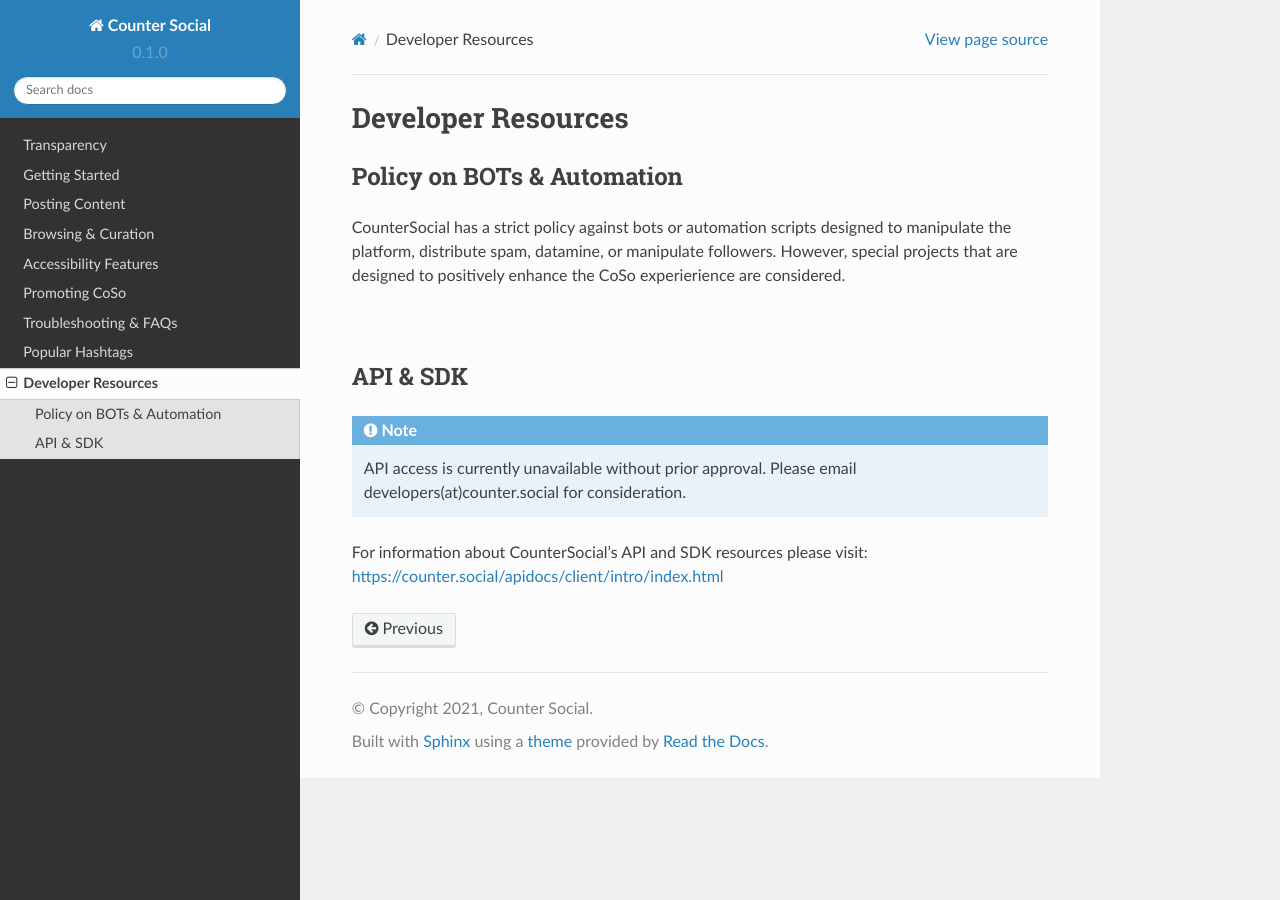
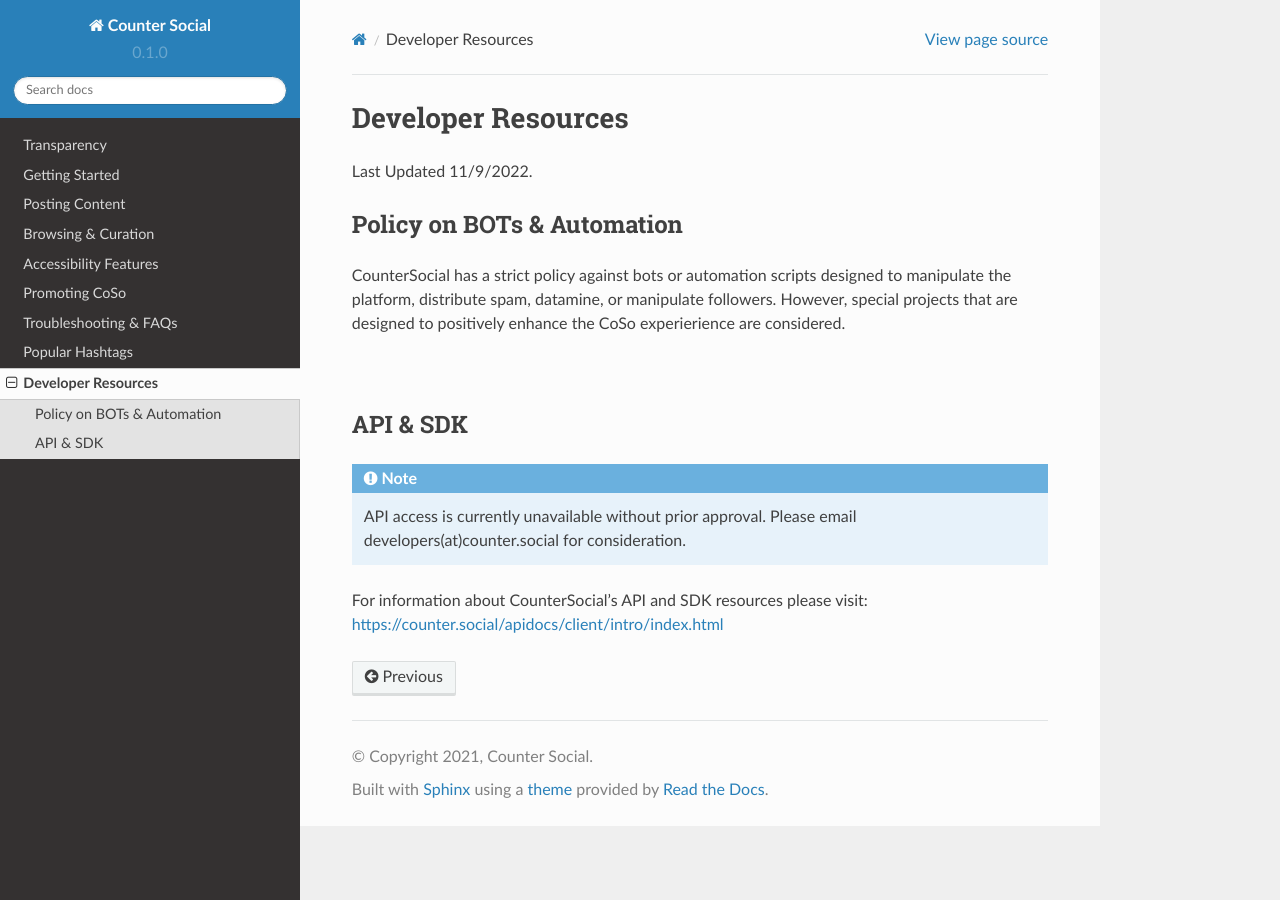
Before and after one commit to itskel/userguide, a Sphinx documentation site: the page built from docs/source/developer-resources.rst, in a window 1280 px wide. Built offline with Sphinx 7.4.7 and the Read the Docs theme 2.0.0, drawn with Linux system fonts in a browser that asks for light colours; pages that are not in the unit, such as notebooks, are missing from menus.

Commit message:
Update developer-resources.rst

```diff
--- a/docs/source/developer-resources.rst
+++ b/docs/source/developer-resources.rst
@@ -1,5 +1,6 @@
 Developer Resources
 =====
+Last Updated 11/9/2022.
 
 Policy on BOTs & Automation
 ----------
```
